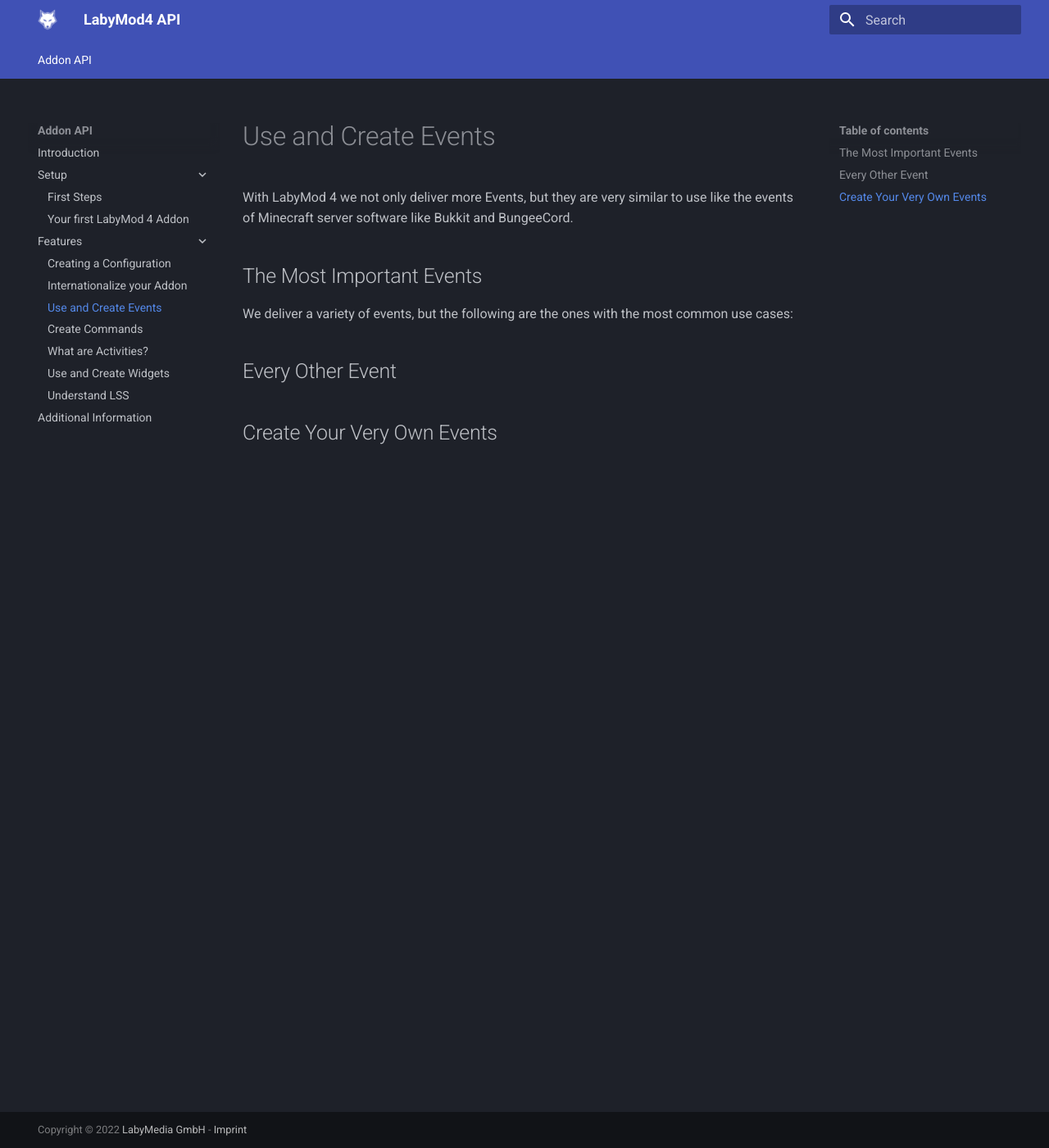
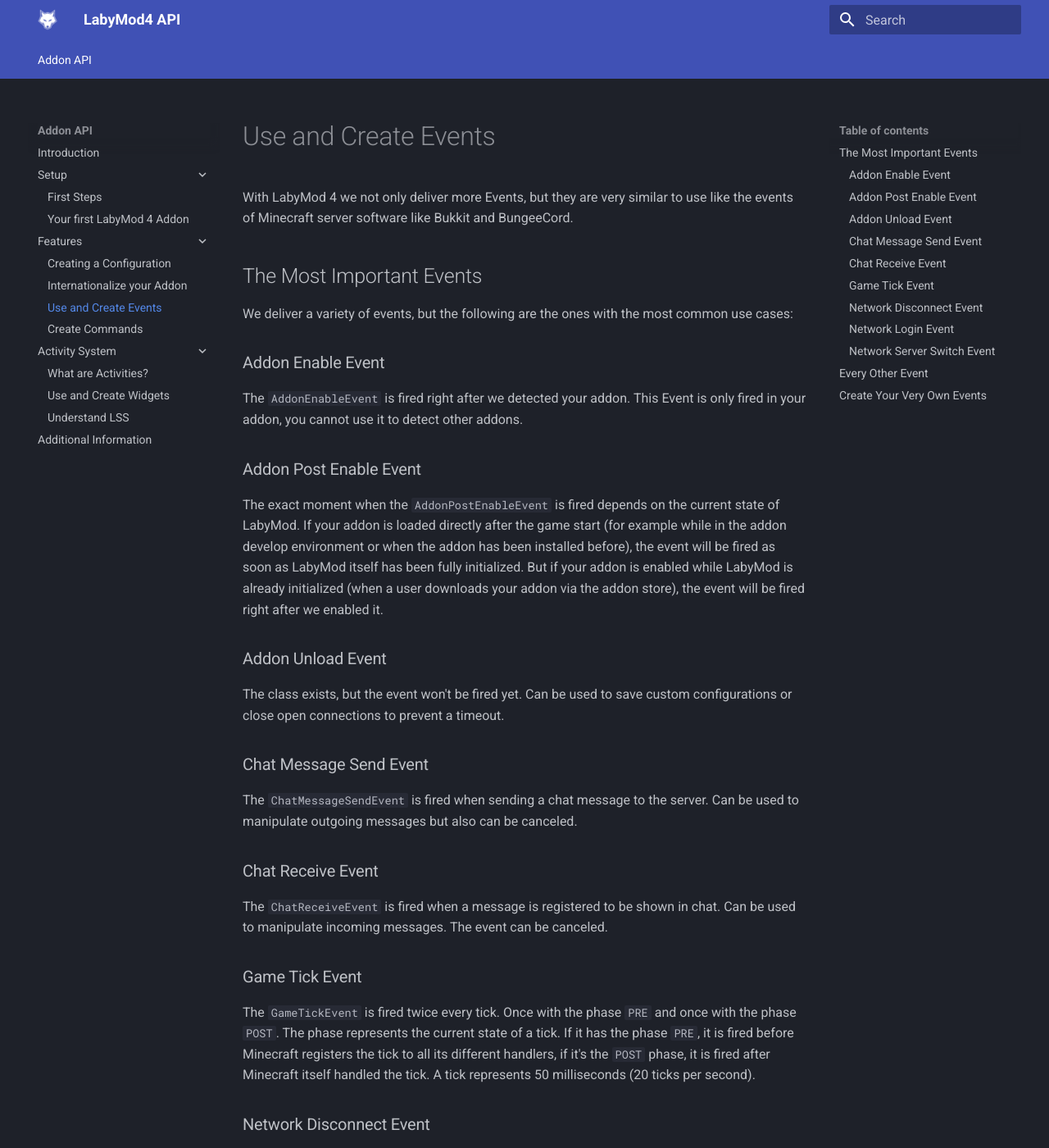
Before and after one commit to LabyMod/labymod4-api-wiki, an MkDocs documentation site: the page built from docs/pages/addon/features/events.md, in a window 1280 px wide and 1400 px high. Shown: the whole window at 82% size. Built offline with MkDocs 1.6.1 and Material for MkDocs 9.7.7, drawn with Linux system fonts in a browser that asks for light colours; some of the changed text lies outside the part shown.

```diff
--- a/docs/pages/addon/features/events.md
+++ b/docs/pages/addon/features/events.md
@@ -6,7 +6,46 @@
 
 We deliver a variety of events, but the following are the ones with the most common use cases:
 
+### Addon Enable Event
+
+The `AddonEnableEvent` is fired right after we detected your addon. This Event is only fired in your addon, you cannot use it to detect other addons.
+
+### Addon Post Enable Event
+
+The exact moment when the `AddonPostEnableEvent` is fired depends on the current state of LabyMod. If your addon is loaded directly after the game start (for example while in the addon develop environment or when the addon has been installed before), the event will be fired as soon as LabyMod itself has been fully initialized. But if your addon is enabled while LabyMod is already initialized (when a user downloads your addon via the addon store), the event will be fired right after we enabled it.
+
+### Addon Unload Event
+
+The class exists, but the event won't be fired yet. Can be used to save custom configurations or close open connections to prevent a timeout.
+
+### Chat Message Send Event
+
+The `ChatMessageSendEvent` is fired when sending a chat message to the server. Can be used to manipulate outgoing messages but also can be canceled.
+
+### Chat Receive Event
+
+The `ChatReceiveEvent` is fired when a message is registered to be shown in chat. Can be used to manipulate incoming messages. The event can be canceled.
+
+### Game Tick Event
+
+The `GameTickEvent` is fired twice every tick. Once with the phase `PRE` and once with the phase `POST`. The phase represents the current state of a tick. If it has the phase `PRE`, it is fired before Minecraft registers the tick to all its different handlers, if it's the `POST` phase, it is fired after Minecraft itself handled the tick. A tick represents 50 milliseconds (20 ticks per second).
+
+### Network Disconnect Event
+
+The `NetworkDisconnectEvent` will be fired if the user connection to a server closes (so either if the user disconnects or gets kicked).
+
+### Network Login Event
+
+The `NetworkLoginEvent` will be fired as soon as the user connects to a server. Contains the ServerData.
+
+### Network Server Switch Event
+
+The `NetworkServerSwitchEvent` is fired when the user is already connected to a server but switches a sub-server (for example when connected to a proxy and switching from the hub to survival games).
+
 ## Every Other Event
 
+coming soon
 
 ## Create Your Very Own Events
+
+coming soon
--- a/mkdocs.yml
+++ b/mkdocs.yml
@@ -11,16 +11,18 @@
       - Internationalize your Addon: pages/addon/features/internationalization.md
       - Use and Create Events: pages/addon/features/events.md
       - Create Commands: pages/addon/features/commands.md
-      - What are Activities?: pages/addon/features/activity.md
-      - Use and Create Widgets: pages/addon/features/widgets.md
-      - Understand LSS: pages/addon/features/lss.md
+    - Activity System:
+      - What are Activities?: pages/addon/activities/activity.md
+      - Use and Create Widgets: pages/addon/activities/widgets.md
+      - Understand LSS: pages/addon/activities/lss.md
     - Additional Information: pages/addon/additional-infos.md
-
 
 plugins:
   - search
 
 markdown_extensions:
+  - admonition
+  - pymdownx.details
   - pymdownx.superfences
   - pymdownx.tabbed:
       alternate_style: true
```
Also changed, not shown: docs/pages/addon/activities/activity.md (added, +57 -0 lines), docs/pages/addon/activities/lss.md (added, +1 -0 lines), docs/pages/addon/activities/widgets.md (added, +9 -0 lines), docs/pages/addon/features/commands.md (added, +3 -0 lines), docs/assets/files/screenshots/bare-activity-example.png (added).
